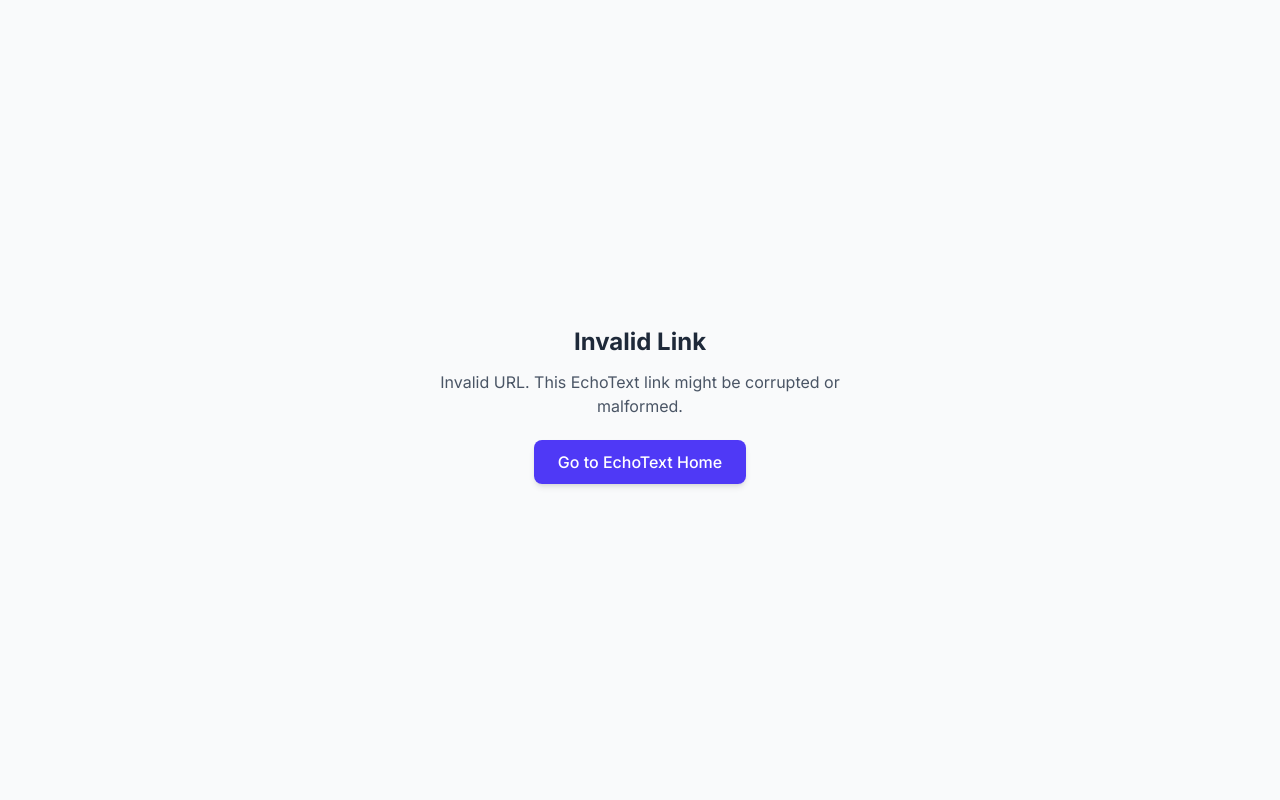
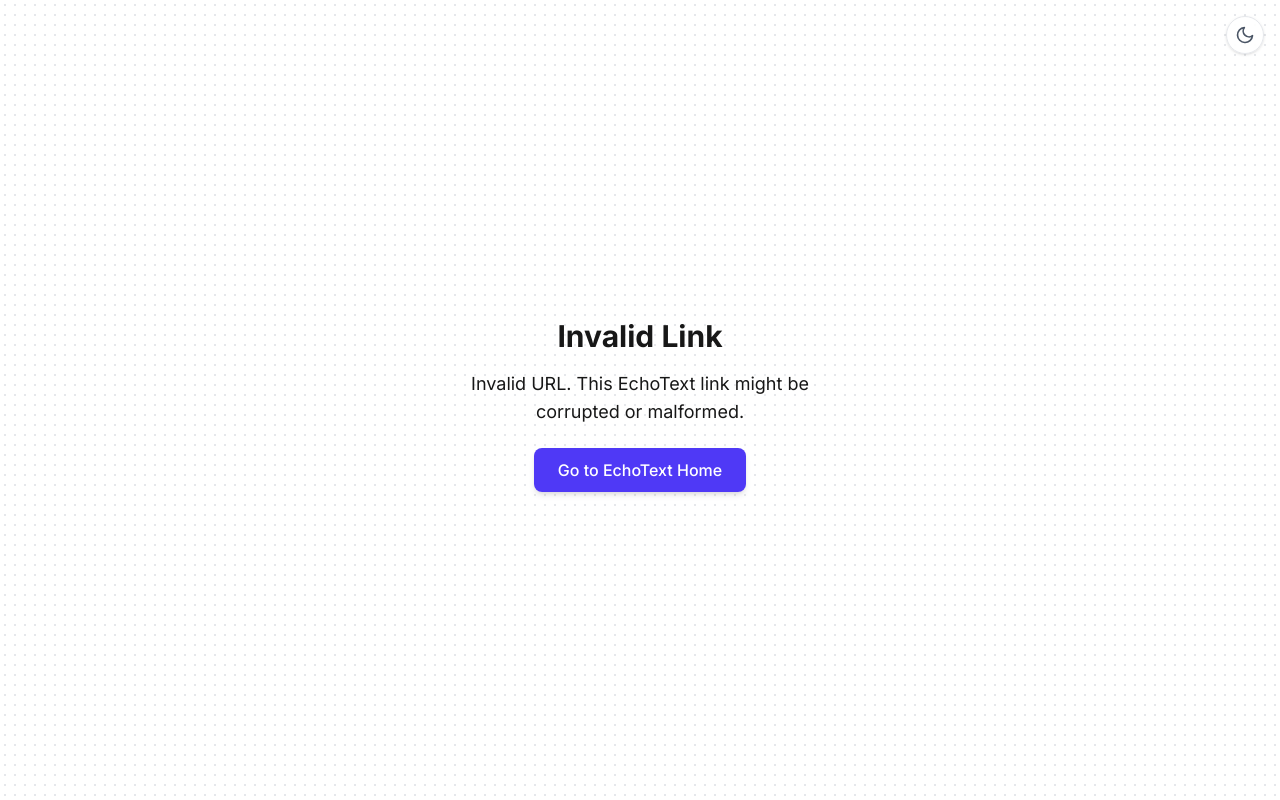
Before and after one commit to juanbeniteza/echotext, a Next.js app: page /s/1 in a window 1280 px wide. Built offline with nearby package versions, Linux system fonts and the light colour scheme.

Commit message:
feat: dark theme

```diff
--- a/src/app/globals.css
+++ b/src/app/globals.css
@@ -12,11 +12,9 @@
   --font-mono: var(--font-geist-mono);
 }
 
-@media (prefers-color-scheme: dark) {
-  :root {
-    --background: #0a0a0a;
-    --foreground: #ededed;
-  }
+[data-theme="dark"] {
+  --background: #0a0a0a;
+  --foreground: #ededed;
 }
 
 body {
@@ -27,7 +25,11 @@
 
 /* Dotted Background Pattern */
 .bg-dotted {
-  background-color: #ffffff; /* Fallback white */
+  background-color: var(--background);
   background-image: radial-gradient(circle, #e5e7eb 1px, transparent 1px);
   background-size: 10px 10px; /* Adjust size of dots and spacing */
 }
+
+[data-theme="dark"] .bg-dotted {
+  background-image: radial-gradient(circle, #333333 1px, transparent 1px);
+}
--- a/src/app/layout.tsx
+++ b/src/app/layout.tsx
@@ -2,6 +2,7 @@
 import { Inter } from "next/font/google";
 import "./globals.css";
 import "../styles/effects.css"; // Import our custom effects CSS
+import { ThemeProvider } from "../hooks/useTheme";
 
 const inter = Inter({ subsets: ["latin"] });
 
@@ -17,8 +18,10 @@
 }>) {
   return (
     <html lang="en">
-      {/* Apply white background and ensure minimum height */}
-      <body className={`${inter.className} bg-white min-h-screen`}>{children}</body>
+      {/* Ensure minimum height */}
+      <body className={`${inter.className} min-h-screen`}>
+        <ThemeProvider>{children}</ThemeProvider>
+      </body>
     </html>
   );
 }
--- a/src/app/s/[encodedConfig]/page.tsx
+++ b/src/app/s/[encodedConfig]/page.tsx
@@ -1,13 +1,18 @@
+'use client';
+
 import { use } from 'react';
 import SharedView from '../../../components/SharedView';
+import { ThemeProvider } from '../../../hooks/useTheme';
 
-// This is a Server Component that handles the dynamic route
+// This is a Client Component that handles the dynamic route with theme support
 export default function SharedPage({ params }: { params: { encodedConfig: string } }) {
-  // Use the React.use pattern for handling params in Server Components
+  // Use the React.use pattern for handling params in Client Components
   // This properly handles the params promise unwrapping
   const resolvedParams = use(Promise.resolve(params));
 
   return (
-    <SharedView encodedConfig={resolvedParams.encodedConfig} />
+    <ThemeProvider>
+      <SharedView encodedConfig={resolvedParams.encodedConfig} />
+    </ThemeProvider>
   );
 }
--- a/src/components/SharedView.tsx
+++ b/src/components/SharedView.tsx
@@ -3,6 +3,7 @@
 import { useEffect, useState } from 'react';
 import { decodeConfig, ShareConfig } from '../lib/sharing';
 import TextDisplay from './TextDisplay';
+import ThemeToggle from './ThemeToggle';
 import Link from 'next/link';
 
 interface SharedViewProps {
@@ -58,21 +59,31 @@
 
   if (isLoading) {
     return (
-      <div className="flex justify-center items-center min-h-screen bg-gray-100">
-        <p className="text-lg text-gray-600">Loading shared content...</p>
+      <div className="flex flex-col justify-center items-center min-h-screen bg-dotted">
+        {/* Theme Toggle in the top-right corner */}
+        <div className="absolute top-4 right-4 z-[30]">
+          <ThemeToggle />
+        </div>
+        <div className="p-6 rounded-xl">
+          <p className="text-xl font-medium text-gray-800 dark:text-white">Loading shared content...</p>
+        </div>
       </div>
     );
   }
 
   if (error || !config || !config.text || config.text.trim() === '') {
     return (
-      <div className="flex flex-col justify-center items-center min-h-screen bg-gray-50 p-8">
-        <div className="max-w-md text-center">
-          <h2 className="text-2xl font-bold text-gray-800 mb-3">Invalid Link</h2>
-          <p className="text-gray-600 mb-8">{error || "The URL you're trying to access is not valid."}</p>
+      <div className="flex flex-col justify-center items-center min-h-screen bg-dotted p-8 dark:text-white">
+        {/* Theme Toggle in the top-right corner */}
+        <div className="absolute top-4 right-4 z-[30]">
+          <ThemeToggle />
+        </div>
+        <div className="max-w-md text-center p-8 rounded-xl">
+          <h2 className="text-3xl font-bold mb-4 foreground">Invalid Link</h2>
+          <p className="mb-8 foreground text-lg">{error || "The URL you're trying to access is not valid."}</p>
           <Link
             href="/"
-            className="px-6 py-3 bg-indigo-600 text-white text-center rounded-lg shadow-md hover:bg-indigo-700 transition duration-150 ease-in-out font-medium"
+            className="px-6 py-3 bg-indigo-600 text-white text-center rounded-lg shadow-md hover:bg-indigo-700 dark:bg-indigo-500 dark:hover:bg-indigo-400 transition duration-150 ease-in-out font-medium"
           >
             Go to EchoText Home
           </Link>
@@ -87,12 +98,17 @@
         <TextDisplay config={config} fullscreen={true} />
       </div>
 
+      {/* Theme Toggle in the top-right corner */}
+      <div className="absolute top-4 right-4 z-[30]">
+        <ThemeToggle />
+      </div>
+
       {/* Action buttons container */}
       <div className="absolute top-4 left-4 z-[30]">
         {/* Create your own button */}
         <Link
           href="/"
-          className="px-5 py-2.5 bg-indigo-600 text-white rounded-lg shadow hover:bg-indigo-700 transition duration-150 ease-in-out text-sm font-medium"
+          className="px-5 py-2.5 bg-indigo-600 hover:bg-indigo-700 dark:bg-indigo-700 dark:hover:bg-indigo-800 text-white rounded-lg shadow-md transition duration-150 ease-in-out text-sm font-medium"
         >
           Create your own EchoText
         </Link>
--- /dev/null
+++ b/src/components/ThemeToggle.tsx
@@ -0,0 +1,39 @@
+'use client';
+
+import { FiMoon, FiSun } from 'react-icons/fi';
+import { useTheme } from '../hooks/useTheme';
+
+const ThemeToggle = () => {
+  const { theme, toggleTheme } = useTheme();
+
+  const handleToggle = () => {
+    toggleTheme();
+  };
+
+  const handleKeyDown = (e: React.KeyboardEvent) => {
+    if (e.key === 'Enter' || e.key === ' ') {
+      e.preventDefault();
+      toggleTheme();
+    }
+  };
+
+  return (
+    <button
+      type="button"
+      onClick={handleToggle}
+      onKeyDown={handleKeyDown}
+      className="p-2 rounded-full bg-white/90 dark:bg-gray-800/90 hover:bg-gray-100 dark:hover:bg-gray-700 transition-colors shadow-sm border border-gray-200 dark:border-gray-600"
+      aria-label={theme === 'dark' ? 'Switch to light mode' : 'Switch to dark mode'}
+      title={theme === 'dark' ? 'Switch to light mode' : 'Switch to dark mode'}
+      tabIndex={0}
+    >
+      {theme === 'dark' ? (
+        <FiSun className="w-5 h-5 text-yellow-400" />
+      ) : (
+        <FiMoon className="w-5 h-5 text-gray-600" />
+      )}
+    </button>
+  );
+};
+
+export default ThemeToggle;
--- a/src/hooks/useTextConfig.ts
+++ b/src/hooks/useTextConfig.ts
@@ -5,7 +5,7 @@
 export const DEFAULT_CONFIG: TextConfig = {
   text: '', // Start with empty text
   effect: Effect.NONE,
-  color: '#000000',
+  color: '#FF0000',
   fontSize: 30, // Adjusted from 24 to better fit our min/max scale range
   fontFamily: 'Arial, sans-serif',
   spacing: 0,
--- /dev/null
+++ b/src/hooks/useTheme.tsx
@@ -0,0 +1,63 @@
+'use client';
+
+import { createContext, useContext, useEffect, useState, ReactNode } from 'react';
+
+type Theme = 'light' | 'dark';
+
+type ThemeContextType = {
+  theme: Theme;
+  toggleTheme: () => void;
+};
+
+const ThemeContext = createContext<ThemeContextType | undefined>(undefined);
+
+export function ThemeProvider({ children }: { children: ReactNode }) {
+  const [theme, setTheme] = useState<Theme>('light');
+
+  useEffect(() => {
+    // Check for saved theme in localStorage
+    const savedTheme = localStorage.getItem('theme') as Theme;
+
+    // Check for system preference if no saved theme
+    if (!savedTheme) {
+      const prefersDark = window.matchMedia('(prefers-color-scheme: dark)').matches;
+      setTheme(prefersDark ? 'dark' : 'light');
+      return;
+    }
+
+    setTheme(savedTheme);
+  }, []);
+
+  useEffect(() => {
+    // Update data-theme attribute when theme changes
+    if (theme === 'dark') {
+      document.documentElement.setAttribute('data-theme', 'dark');
+      document.documentElement.classList.add('dark');
+    } else {
+      document.documentElement.removeAttribute('data-theme');
+      document.documentElement.classList.remove('dark');
+    }
+
+    localStorage.setItem('theme', theme);
+  }, [theme]);
+
+  const toggleTheme = () => {
+    setTheme(prev => prev === 'light' ? 'dark' : 'light');
+  };
+
+  return (
+    <ThemeContext.Provider value={{ theme, toggleTheme }}>
+      {children}
+    </ThemeContext.Provider>
+  );
+}
+
+export function useTheme(): ThemeContextType {
+  const context = useContext(ThemeContext);
+
+  if (context === undefined) {
+    throw new Error('useTheme must be used within a ThemeProvider');
+  }
+
+  return context;
+}
--- /dev/null
+++ b/tailwind.config.js
@@ -0,0 +1,20 @@
+/** @type {import('tailwindcss').Config} */
+module.exports = {
+  content: [
+    './src/pages/**/*.{js,ts,jsx,tsx,mdx}',
+    './src/components/**/*.{js,ts,jsx,tsx,mdx}',
+    './src/app/**/*.{js,ts,jsx,tsx,mdx}',
+  ],
+  darkMode: ['class', '[data-theme="dark"]'], // Support both dark class and data-theme attribute
+  theme: {
+    extend: {
+      backgroundColor: {
+        dark: 'var(--background)',
+      },
+      textColor: {
+        dark: 'var(--foreground)',
+      },
+    },
+  },
+  plugins: [],
+};
```
Also changed, not shown: src/app/page.tsx (+41 -22 lines).
